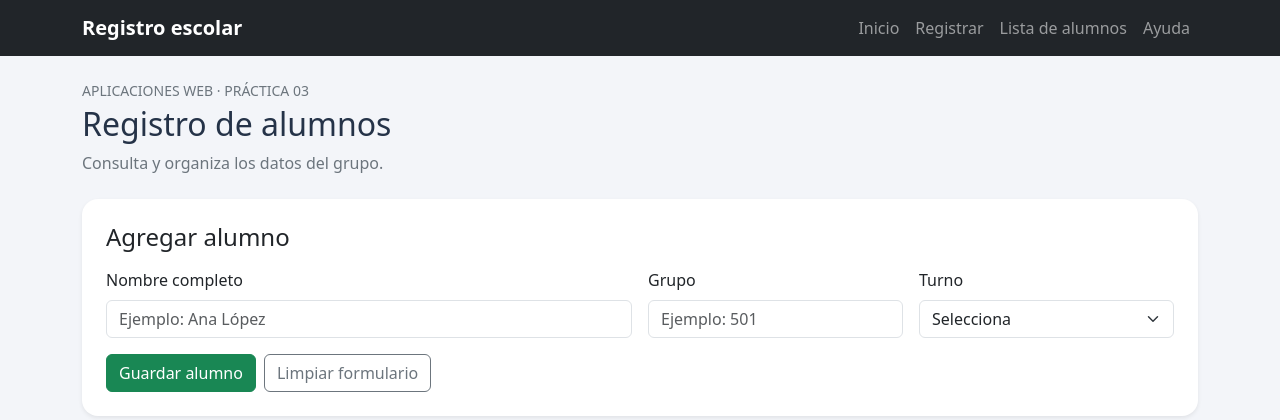
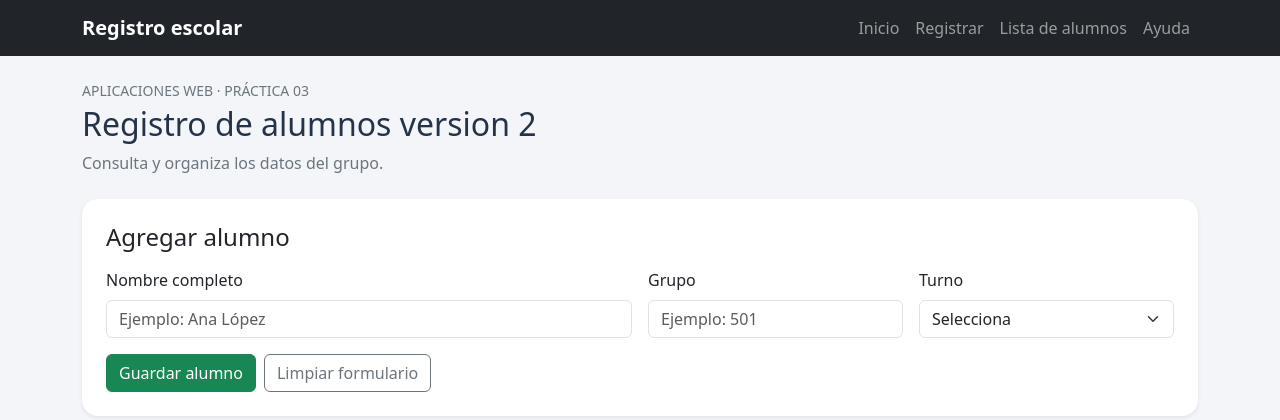
Before and after one commit to chimgonzalezblancacbtis272-eng/CRUD_Alumnos_practica4, a Flask app: page / in a window 1280 px wide. Shown: the top 420 px of the page. Run offline with Flask 3, Linux system fonts and the light colour scheme; data that the repository does not hold is empty; some libraries are stand-ins or nearby versions.

```diff
--- a/templates/base.html
+++ b/templates/base.html
@@ -3,7 +3,7 @@
 <head>
   <meta charset="utf-8">
   <meta name="viewport" content="width=device-width, initial-scale=1">
-  <title>Registro de alumnos_version 2</title>
+  <title>Registro de alumnos</title>
   <link rel="stylesheet"
     href="{{ url_for('static', filename='bootstrap/css/bootstrap.min.css') }}">
   <link rel="stylesheet"
@@ -49,7 +49,7 @@
       <p class="text-uppercase text-secondary small mb-1">
         Aplicaciones Web · Práctica 03
       </p>
-      <h1 class="h2">Registro de alumnos</h1>
+      <h1 class="h2">Registro de alumnos version 2</h1>
       <p class="text-secondary">Consulta y organiza los datos del grupo.</p>
     </header>
     {% block contenido %}{% endblock %}
```
